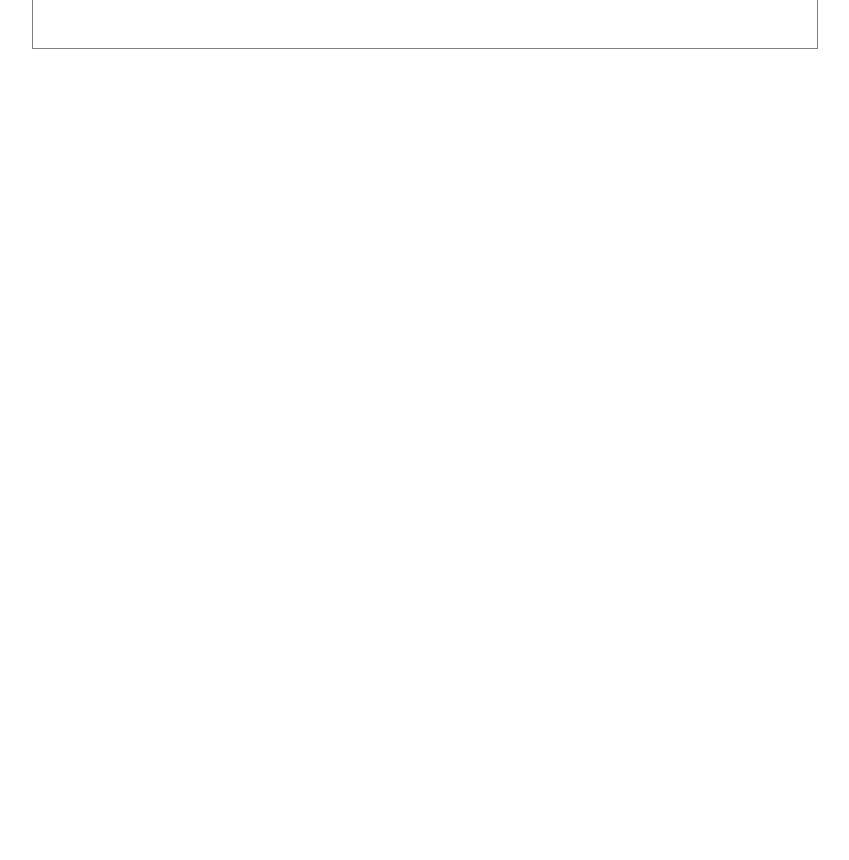
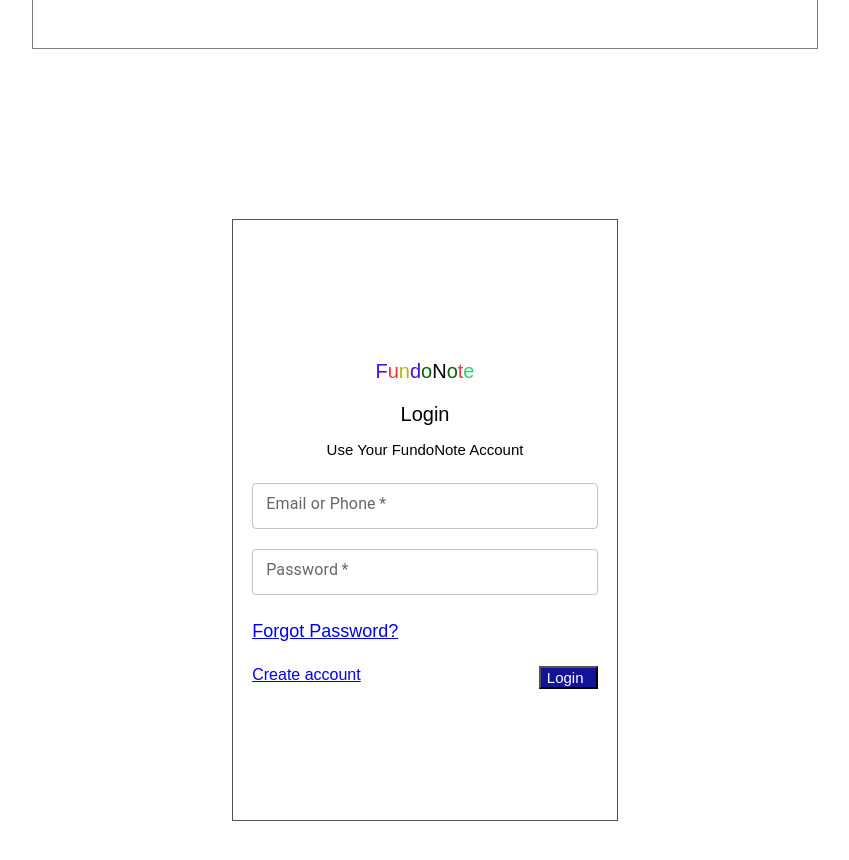
Before and after one commit to BridgeLab3341/React_FrontEnd_FundoNote, a React (Create React App) app in the folder fundonote_react/: page / in a window 1280 px wide. Shown: the part 680-1540 px from the top of the page, without its empty margins (215-1064 px from the left). Before the commit the page ends 800 px from the top, so only its background shows below. Built offline with nearby package versions, Linux system fonts and the light colour scheme.

Commit message:
[soma]Refa:Refactored the SignUp and SignIn Web Pages.

```diff
--- a/fundonote_react/src/App.js
+++ b/fundonote_react/src/App.js
@@ -1,12 +1,13 @@
 import logo from './logo.svg';
 import './App.css';
 import SignUp from './WebPages/SignUp';
+import SignIn from './WebPages/SignInPage/SignIn';
 
 function App() {
   return (
     <div className="App">
-      {/* <h1>hjgjhu</h1> */}
       <SignUp/>
+       <SignIn/>
     </div>
   );
 }
--- a/fundonote_react/src/WebPages/SignInPage/SignIn.css
+++ b/fundonote_react/src/WebPages/SignInPage/SignIn.css
@@ -16,9 +16,9 @@
     }
     .fundo{
         display: flex;
+        flex-direction: row;
         font-size: 20px;
         font-family: Arial, Helvetica, sans-serif;
-
     }
     .container {
         display: flex;
@@ -101,11 +101,12 @@
         display: flex;
         justify-content: flex-start;
     }
-    .cracco{
+    .cracc{
         display: flex;
         justify-content: space-between;
         font-family: Arial, Helvetica, sans-serif;
         padding-top: 8px;
+        width: 100%;
     }
     .fLogin{
         color: white;
--- a/fundonote_react/src/WebPages/SignInPage/SignIn.jsx
+++ b/fundonote_react/src/WebPages/SignInPage/SignIn.jsx
@@ -1,41 +1,45 @@
 import React from "react";
+import './SignIn.css'
+import { Button, TextField } from "@mui/material";
 
 function SignIn(){
     return (
-        <div class="signmain">
-        <div class="main-container">
-            <div class="container">
-                <div class="fundo">
-                    <p class="f">F</p>
-                    <p class="u">u</p>
-                    <p class="n">n</p>
-                    <p class="d">d</p>
-                    <p class="o">o</p>
-                    <p class="N">N</p>
-                    <p class="o">o</p>
-                    <p class="t">t</p>
-                    <p class="e">e</p>
+        <div className="signmain">
+        <div className="main-container">
+            <div className="container">
+                <div className="fundo">
+                    <p className="f">F</p>
+                    <p className="u">u</p>
+                    <p className="n">n</p>
+                    <p className="d">d</p>
+                    <p className="o">o</p>
+                    <p className="N">N</p>
+                    <p className="o">o</p>
+                    <p className="t">t</p>
+                    <p className="e">e</p>
                 </div>
-                <div class="login">Login</div>
-                <div class="text-message">
-                    <p class="mess">Use Your FundoNote Account</p>
+                <div className="login">Login</div>
+                <div className="text-message">
+                    <p className="mess">Use Your FundoNote Account</p>
                 </div>
-                <div class="form-content">
-                    <div class="username">
-                        <input type="text" id="email" name="email" placeholder="Email or phone"/>
+                <div className="form-content">
+                    <div className="username">
+                        <TextField id="email" label="Email or Phone" variant="outlined" size="small" required/>
                     </div>
-                    <div class="pass">
-                        <input type="text" id="password" name="password" placeholder="Password"/>
+                    <div className="pass">
+                    <TextField id="password" label="Password" variant="outlined" size="small" required/>
                     </div>
-                    <div class="forgot">
-                        <div class="formess">
+                    <div className="forgot">
+                        <div className="formess">
                             <a href="./">Forgot Password?</a>
                         </div>
                     </div>
-                    <div class="cracco">
+                    <div className="cracc">
+                        <div className="linkm">
                         <a href="./SignUp.html">Create account</a>
-                        <div class="button">
-                            <button class="fLogin">Login</button>
+                        </div>
+                        <div className="button">
+                            <Button class="fLogin">Login</Button>
                         </div>
                     </div>
                 </div>
@@ -44,3 +48,5 @@
     </div>
     )
 }
+
+export default SignIn
--- a/fundonote_react/src/WebPages/SignUp.css
+++ b/fundonote_react/src/WebPages/SignUp.css
@@ -72,7 +72,6 @@
     flex-wrap: nowrap;
     justify-content: center;
     align-items: flex-start;
-    /* padding-left: 13px; */
     padding-top: 15px;
 
     width: 100%;
@@ -82,6 +81,8 @@
 p.txt-message {
     font-family: Arial, Helvetica, sans-serif;
     font-size: 13px;
+    display: flex;
+    justify-content: flex-start;
 }
 label.show.Password {
     font-family: Arial, Helvetica, sans-serif;
@@ -97,8 +98,8 @@
     display: flex;
     width: 200px;
     height: 177px;
+    padding-right: 25px;
 }
-
 .image-content{
     width: 30%;
 }
@@ -137,9 +138,7 @@
     height: 37px;
 }
 .cuseremail{
-    width: 98%;
     height: 42px;
-
 }
 .fpass{
     display: flex;
@@ -156,4 +155,12 @@
     display: flex;
     flex-direction: row;
     justify-content: space-between;
+    padding-top: 20px;
+    height: 10%;
+    width: 100%;
 }
+.button{
+    background-color: rgb(24, 24, 117);
+    color: white;
+    height: 26%;
+}
--- a/fundonote_react/src/WebPages/SignUp.jsx
+++ b/fundonote_react/src/WebPages/SignUp.jsx
@@ -3,7 +3,7 @@
 import images from '../assets/SignUpImage.jpg';
 // import TextField from '@mui/material/TextField';
 // or
-import { TextField } from '@mui/material';
+import { Button, TextField } from '@mui/material';
 
  function SignUp() {
     return (
@@ -66,7 +66,7 @@
                                 <a href="./SignIn.html">sign in instead</a>
                             </div>
                             <div className="button">
-                                <button className="Next">Next</button>
+                                <Button variant="outlined">Next</Button>
                             </div>
                         </div>
                     </div>
```
